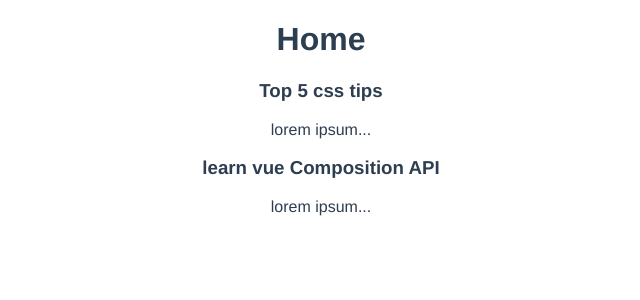
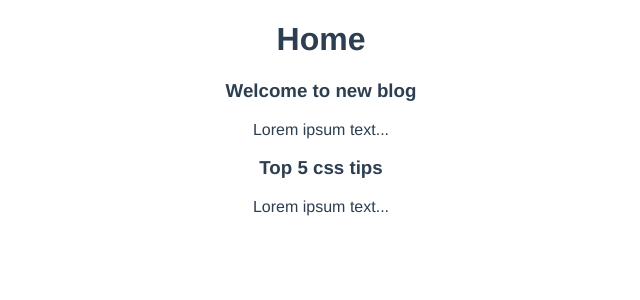
Before and after one commit to VisheshSingh/dojo-blog, a Vue app: page / in a window 1280 px wide. Shown: the top 300 px of the page, without its empty margins (319-959 px from the left). Built offline with nearby package versions, Linux system fonts and the light colour scheme; data requests are answered from the project's data file.

Commit message:
Fetching Data in the Setup Function

```diff
--- a/data/db.json
+++ b/data/db.json
@@ -3,7 +3,7 @@
         {
             "id":1,
             "title": "Welcome to new blog",
-            "desc": "Lorem ipsum text",
+            "body": "Lorem ipsum text",
             "tags": [
                 "web",
                 "vue",
@@ -13,7 +13,7 @@
         {
             "id":2,
             "title": "Top 5 css tips",
-            "desc": "Lorem ipsum text",
+            "body": "Lorem ipsum text",
             "tags": [
                 "CSS",
                 "webdev",
--- a/src/views/Home.vue
+++ b/src/views/Home.vue
@@ -1,7 +1,13 @@
 <template>
   <div class="home">
     <h1>Home</h1>
-    <PostList :posts="posts" />
+    <div v-if="error">{{ error }}</div>
+    <div v-if="posts.length">
+      <PostList :posts="posts" />
+    </div>
+    <div v-else>
+      Loading...
+    </div>
   </div>
 </template>
 
@@ -13,12 +19,27 @@ export default {
   name: 'Home',
   components: { PostList },
   setup() {
-    const posts = ref([
-      { title: 'Top 5 css tips', body: 'lorem ipsum', id: 1 },
-      { title: 'learn vue Composition API', body: 'lorem ipsum', id: 2 },
-    ]);
+    let posts = ref([]);
+    const error = ref(null);
 
-    return { posts };
+    const load = async () => {
+      try {
+        const res = await fetch(`http://localhost:3000/posts`);
+        if (!res.ok) {
+          throw new Error('no data available');
+        }
+        const data = await res.json();
+        posts.value = data;
+        console.log(posts.value);
+      } catch (err) {
+        error.value = err.message;
+        console.log(error.value);
+      }
+    };
+
+    load();
+
+    return { posts, error };
   },
 };
 </script>
```
